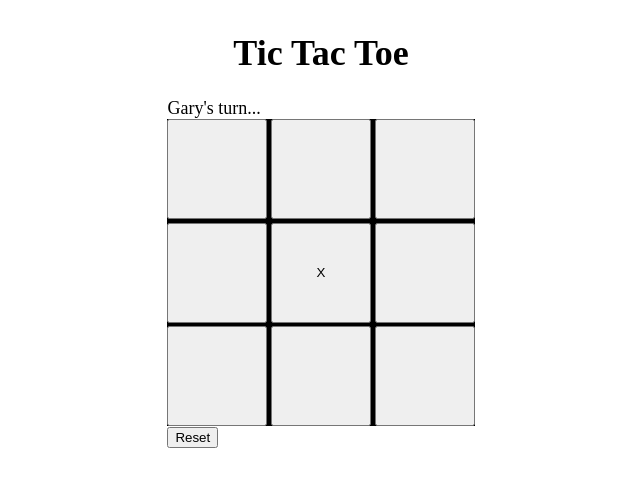
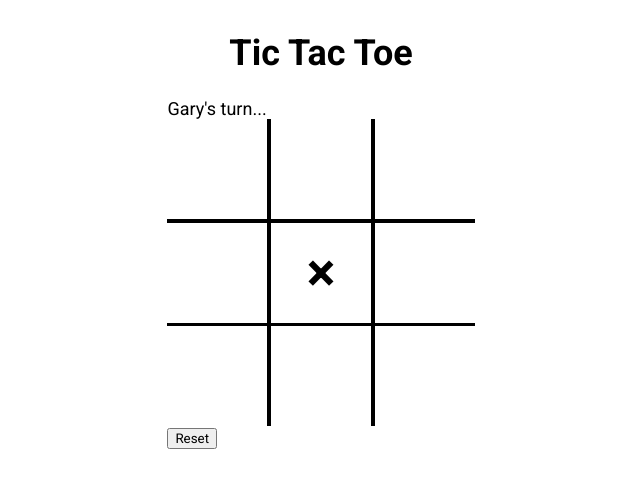
Before and after one commit to briksdaal/09-tictactoe, a website: page index.html in a window 1280 px wide. Both pictures are taken after a click on the element 640 px from the left and 272 px from the top of the page. Shown: the whole page, without its empty margins (319-959 px from the left). Drawn offline with Linux system fonts and the light colour scheme.

Commit message:
Style basic board

```diff
--- a/script.js
+++ b/script.js
@@ -64,7 +64,7 @@ const GameBoard = (() => {
 
 const Player = (name, mark) => ({ name, mark });
 
-const player11 = Player('Ash', 'X');
+const player11 = Player('Ash', '×');
 const player22 = Player('Gary', 'O');
 
 const GameController = ((player1, player2) => {
@@ -186,7 +186,12 @@ const ScreenController = (() => {
         cellBtn.classList.add('cell');
         cellBtn.dataset.row = rowIndex;
         cellBtn.dataset.col = colIndex;
-        cellBtn.textContent = cell.isEmpty() ? '' : cell.getValue();
+        if (cell.isEmpty()) {
+          cellBtn.dataset.sign = 'empty';
+        } else {
+          cellBtn.dataset.sign = cell.getValue() === 'O' ? 'circle' : 'ex';
+          cellBtn.textContent = cell.getValue();
+        }
 
         boardDiv.appendChild(cellBtn);
       });
--- a/style.css
+++ b/style.css
@@ -1,5 +1,11 @@
+@import url('https://fonts.googleapis.com/css2?family=Roboto:wght@400;500;700&display=swap');
+
 :root {
     font-size: 18px;
+}
+
+body, button {
+    font-family: 'Roboto', sans-serif;
 }
 
 body {
@@ -15,3 +21,17 @@ body {
     grid-template-rows: repeat(3, 100px);
     gap: 0.2rem;
 }
+
+.board button {
+    font-weight: 700;
+    background-color: #fff;
+    border: none;
+}
+
+button[data-sign="ex"] {
+font-size: 3rem;
+}
+
+button[data-sign="circle"] {
+    font-size: 2rem;
+}
```
